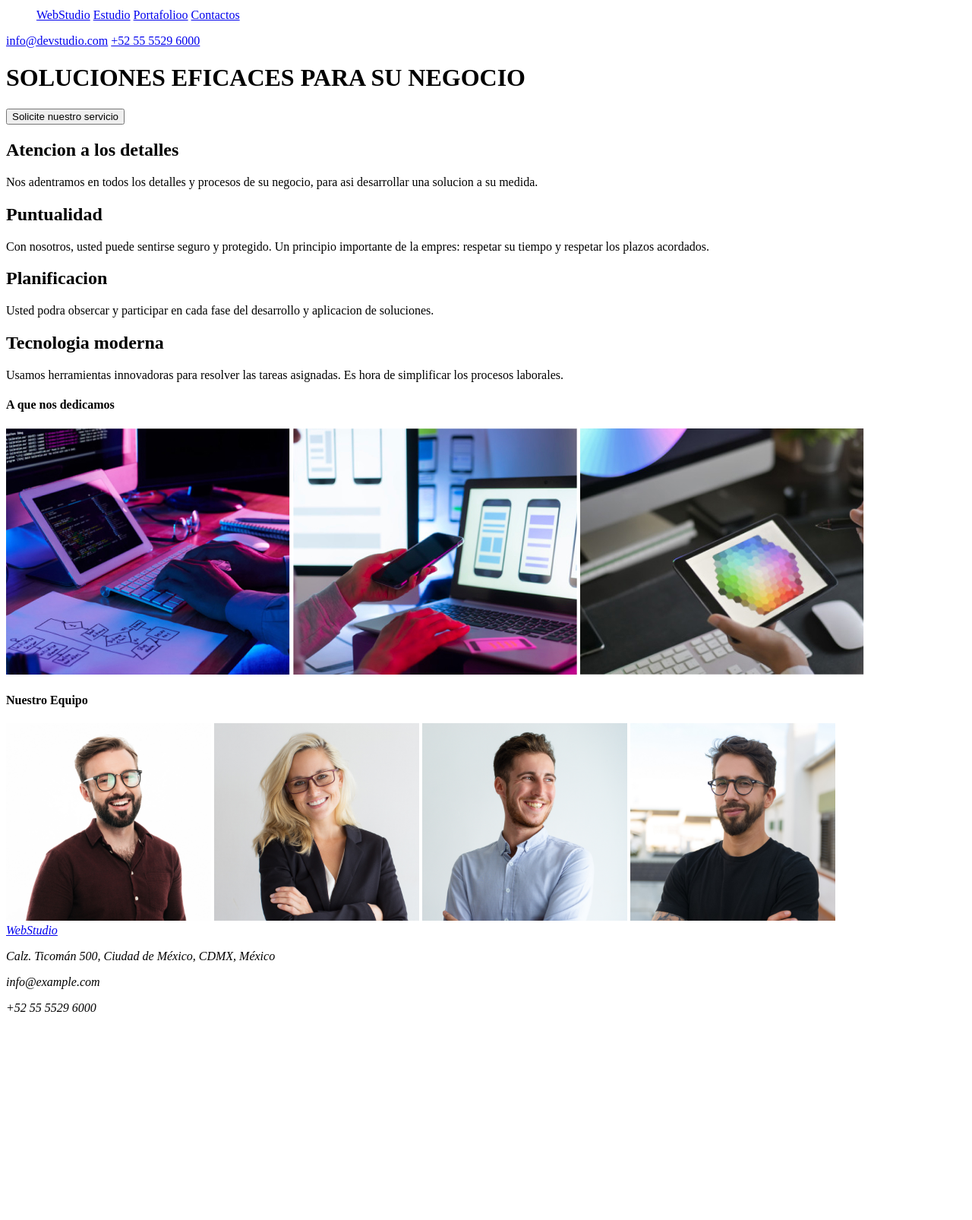
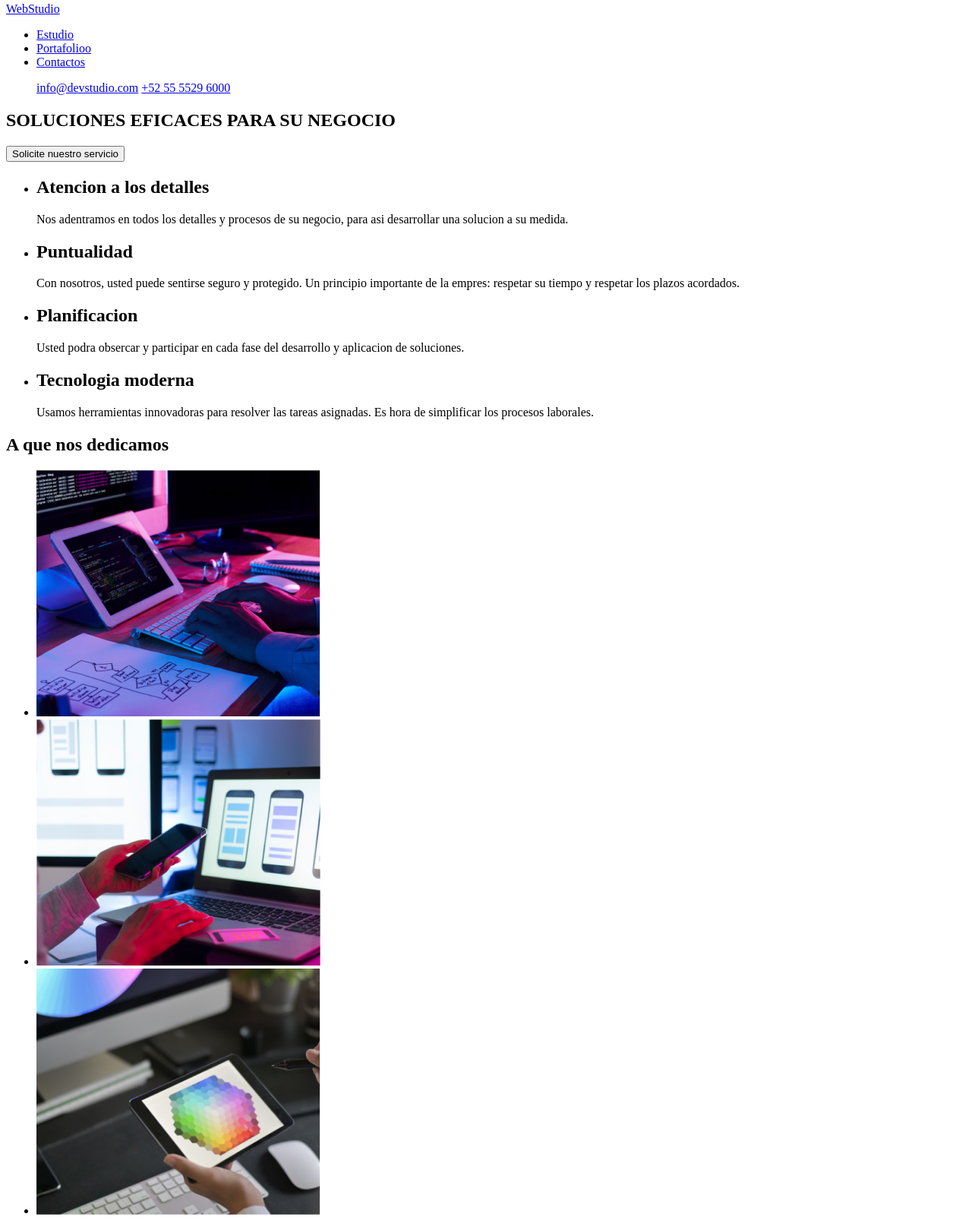
Before and after one commit to NaniNanii/goit-markup-hw-01, a plain HTML site: page index.html in a window 1280 px wide. Shown: the part 5-1611 px from the top of the page at 76% size. Before the commit the page ends 1357 px from the top, so only its background shows below. Drawn offline with Linux system fonts and the light colour scheme; files whose address does not match are found by name.

Commit message:
Add files via upload

```diff
--- a/index.html
+++ b/index.html
@@ -9,56 +9,111 @@
   </head>
   <body>
     <header>
+      <a href="url">WebStudio</a>
       <nav>
         <ul>
-      <a href="url">WebStudio</a>
-      <a href="url">Estudio</a>
-      <a href="url">Portafolioo</a>
-      <a href="url">Contactos</a>
+          <li><a href="url">Estudio</a></li>
+          <li><a href="url">Portafolioo</a></li>
+          <li><a href="url">Contactos</a></li>
         </ul>
       </nav>
-      </header>
-      <div>
+      <ul>
         <a href="url">info@devstudio.com</a>
         <a href="url">+52 55 5529 6000</a>
+      </ul>
+    </header>
+    <main>
+      <section>
         <h1>SOLUCIONES EFICACES PARA SU NEGOCIO</h1>
         <button>Solicite nuestro servicio</button>
-          <div>
-              <main>
-        <h2>Atencion a los detalles</h2>
-              <p>Nos adentramos en todos los detalles y procesos de su negocio, para asi desarrollar una solucion a su medida.</p>
-        <h2>Puntualidad</h2>
-              <p>Con nosotros, usted puede sentirse seguro y protegido. Un principio importante de la empres: respetar su tiempo y respetar los plazos acordados.</p>
-              <h2>Planificacion</h2>
-              <p>Usted podra obsercar y participar en cada fase del desarrollo y aplicacion de soluciones.</p>
-              <h2>Tecnologia moderna</h2>
-              <p>Usamos herramientas innovadoras para resolver las tareas asignadas. Es hora de simplificar los procesos laborales.</p>
+      </section>
+      <section>
+        <ul>
+          <li><h2>Atencion a los detalles</h2></li>
+          <p>
+            Nos adentramos en todos los detalles y procesos de su negocio, para
+            asi desarrollar una solucion a su medida.
+          </p>
+          <li><h2>Puntualidad</h2></li>
+          <p>
+            Con nosotros, usted puede sentirse seguro y protegido. Un principio
+            importante de la empres: respetar su tiempo y respetar los plazos
+            acordados.
+          </p>
+          <li><h2>Planificacion</h2></li>
+          <p>
+            Usted podra obsercar y participar en cada fase del desarrollo y
+            aplicacion de soluciones.
+          </p>
+          <li><h2>Tecnologia moderna</h2></li>
+          <p>
+            Usamos herramientas innovadoras para resolver las tareas asignadas.
+            Es hora de simplificar los procesos laborales.
+          </p>
+        </ul>
+      </section>
     </main>
-          </div>
-          <div>
-              <h4>A que nos dedicamos</h4>
-
-              <img src="C:\Users\Nvidia\Documents\GitHub\goit-markup-hw-01\imagenes\imagen1.jpg" alt="description" />
-              <img src="C:\Users\Nvidia\Documents\GitHub\goit-markup-hw-01\imagenes\imagen2.jpg" alt="description" />
-              <img src="C:\Users\Nvidia\Documents\GitHub\goit-markup-hw-01\imagenes\imagen3.jpg" alt="description" />
-
-
-        </div>
+    <section>
+      <h2>A que nos dedicamos</h2>
+      <ul>
+        <li>
+          <img
+            src="C:\Users\Nvidia\Documents\GitHub\goit-markup-hw-01\imagenes\imagen1.jpg"
+            alt="description"
+          />
+        </li>
+        <li>
+          <img
+            src="C:\Users\Nvidia\Documents\GitHub\goit-markup-hw-01\imagenes\imagen2.jpg"
+            alt="description"
+          />
+        </li>
+        <li>
+          <img
+            src="C:\Users\Nvidia\Documents\GitHub\goit-markup-hw-01\imagenes\imagen3.jpg"
+            alt="description"
+          />
+        </li>
         <h4>Nuestro Equipo</h4>
-              <img src="C:\Users\Nvidia\Documents\GitHub\goit-markup-hw-01\imagenes\imagen4.jpg" alt="Diseñador de productos" width="270" height="260" />
-              <img src="C:\Users\Nvidia\Documents\GitHub\goit-markup-hw-01\imagenes\imagen5.jpg" alt="Desarrolladora Frontend" width="270" height="260" />
-              <img src="C:\Users\Nvidia\Documents\GitHub\goit-markup-hw-01\imagenes\imagen6.jpg" alt="Marketing" width="270" height="260" />
-              <img src="C:\Users\Nvidia\Documents\GitHub\goit-markup-hw-01\imagenes\imagen7.jpg" alt="Diseñador IU" width="270" height="260" />
-          </div>
-      <div>
+        <img
+          src="C:\Users\Nvidia\Documents\GitHub\goit-markup-hw-01\imagenes\imagen4.jpg"
+          alt="Diseñador de productos"
+          width="270"
+          height="260"
+        />
+        <img
+          src="C:\Users\Nvidia\Documents\GitHub\goit-markup-hw-01\imagenes\imagen5.jpg"
+          alt="Desarrolladora Frontend"
+          width="270"
+          height="260"
+        />
+        <img
+          src="C:\Users\Nvidia\Documents\GitHub\goit-markup-hw-01\imagenes\imagen6.jpg"
+          alt="Marketing"
+          width="270"
+          height="260"
+        />
+        <img
+          src="C:\Users\Nvidia\Documents\GitHub\goit-markup-hw-01\imagenes\imagen7.jpg"
+          alt="Diseñador IU"
+          width="270"
+          height="260"
+        />
+      </ul>
+    </section>
     <footer>
+      <a href="url">WebStudio</a>
       <address>
-<a href="url">WebStudio</a>
-      <p>Calz. Ticomán 500, Ciudad de México, CDMX, México</p>
-          <p>info@example.com</p>
-          <p>+52 55 5529 6000 </p>
+        <ul>
+          <li>
+            <a href="#" target="_blank" rel="noopener noreferrer">
+              Calz. Ticomán 500, Ciudad de México, CDMX, México
+            </a>
+          </li>
+          <li><p>info@example.com</p></li>
+          <li><p>+52 55 5529 6000</p></li>
+        </ul>
       </address>
     </footer>
-      </div>
   </body>
 </html>
```
Also changed, not shown: index.js (added). Lines whose indentation alone changed are shown as unchanged.
